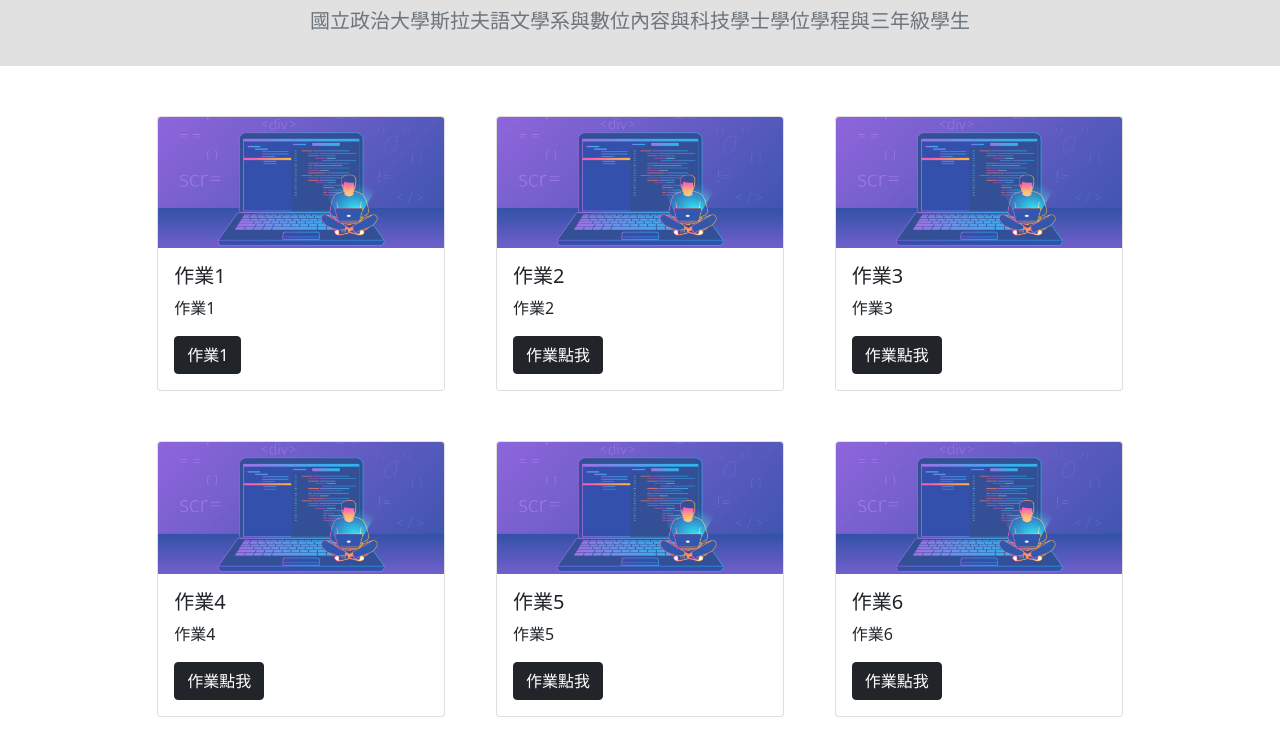
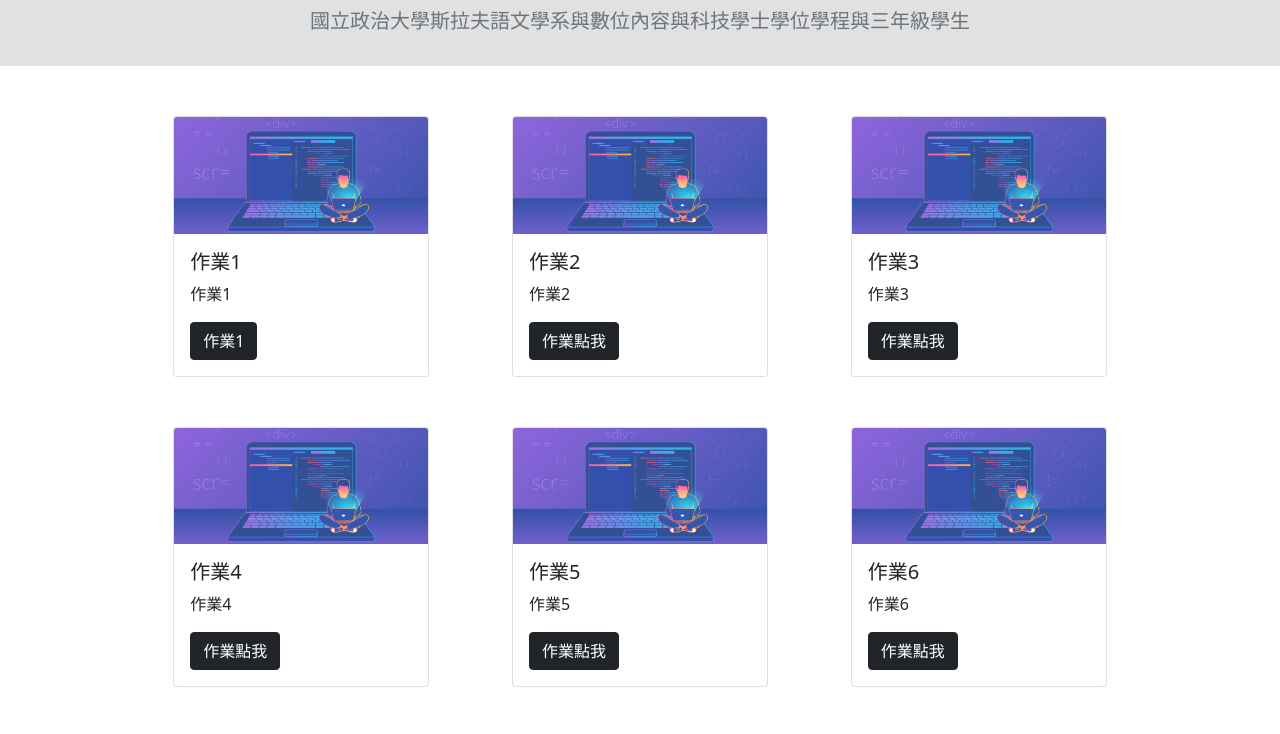
Before and after one commit to ocar1053/webnccu, a plain HTML site: page index.html in a window 1280 px wide. Shown: the part 218-952 px from the top of the page. Drawn offline with nearby package versions, Linux system fonts and the light colour scheme.

Commit message:
Update index.html

```diff
--- a/index.html
+++ b/index.html
@@ -50,7 +50,7 @@
     <div class="container">
       <div class="row">
         <div class="col-md-4">
-          <div class="card rounded mx-auto d-block" style="width: 18rem;">
+          <div class="card rounded mx-auto d-block" style="width: 16rem;">
             <img src="pictures/coder.png" class="card-img-top" alt="...">
             <div class="card-body">
               <h5 class="card-title">作業1</h5>
@@ -61,7 +61,7 @@
           </div>
         </div>
         <div class="col-md-4">
-          <div class="card rounded mx-auto d-block" style="width: 18rem;">
+          <div class="card rounded mx-auto d-block" style="width: 16rem;">
             <img src="pictures/coder.png" class="card-img-top" alt="...">
             <div class="card-body">
               <h5 class="card-title">作業2</h5>
@@ -71,7 +71,7 @@
           </div>
         </div>
         <div class="col-md-4">
-          <div class="card rounded mx-auto d-block" style="width: 18rem;">
+          <div class="card rounded mx-auto d-block" style="width: 16rem;">
             <img src="pictures/coder.png" class="card-img-top" alt="...">
             <div class="card-body">
               <h5 class="card-title">作業3</h5>
@@ -84,7 +84,7 @@
       </div>
       <div class="row">
         <div class="col-md-4">
-          <div class="card rounded mx-auto d-block" style="width: 18rem;">
+          <div class="card rounded mx-auto d-block" style="width: 16rem;">
             <img src="pictures/coder.png" class="card-img-top" alt="...">
             <div class="card-body">
               <h5 class="card-title">作業4</h5>
@@ -94,7 +94,7 @@
           </div>
         </div>
         <div class="col-md-4">
-          <div class="card rounded mx-auto d-block" style="width: 18rem;">
+          <div class="card rounded mx-auto d-block" style="width: 16rem;">
             <img src="pictures/coder.png" class="card-img-top" alt="...">
             <div class="card-body">
               <h5 class="card-title">作業5</h5>
@@ -104,7 +104,7 @@
           </div>
         </div>
         <div class="col-md-4">
-          <div class="card rounded mx-auto d-block" style="width: 18rem;">
+          <div class="card rounded mx-auto d-block" style="width: 16rem;">
             <img src="pictures/coder.png" class="card-img-top" alt="...">
             <div class="card-body">
               <h5 class="card-title">作業6</h5>
```
